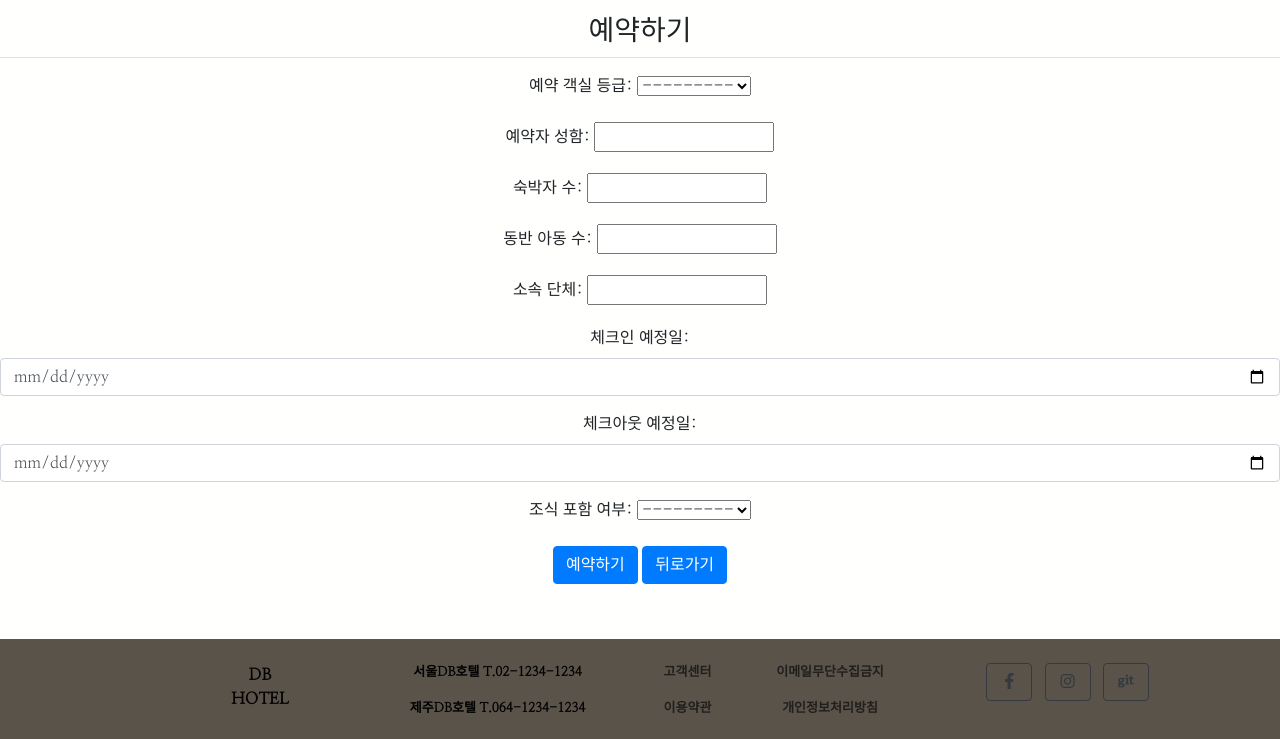
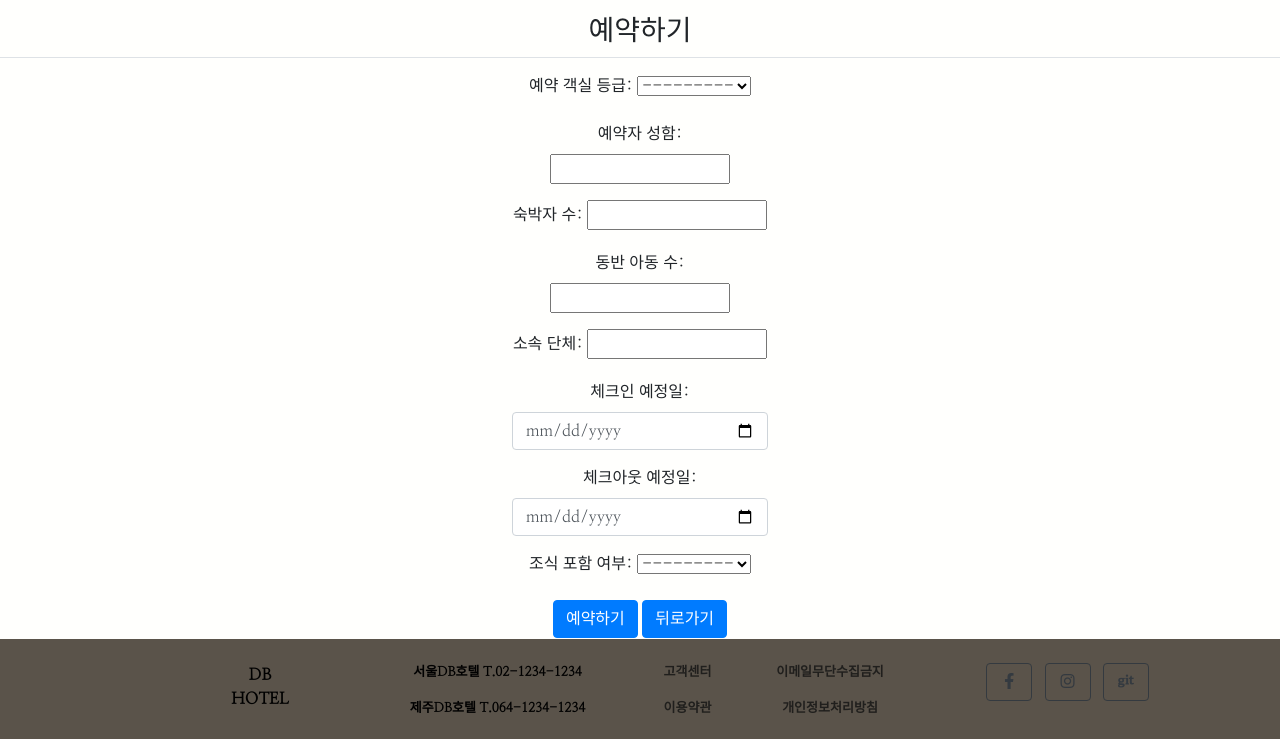
Before and after one commit to jaehoonkimm/DB_is_Free-Hotel_DB_System, a Django app: page /reservation/ in a window 1280 px wide. Shown: the part 61-800 px from the top of the page. Run offline with Django 3.2, Linux system fonts and the light colour scheme; data that the repository does not hold is empty; some libraries are stand-ins or nearby versions.

Commit message:
fix: adjust form size in reservation page

```diff
--- a/function/main_app/templates/reservation.html
+++ b/function/main_app/templates/reservation.html
@@ -13,7 +13,7 @@
 
 {% if not not_empty_rooms %}
     <h3 class="my-3 border-bottom pb-2">예약하기</h3>
-    <form method="post" class="post-form my-3">
+    <form method="post" class="post-form my-3" style="width: 20%; margin: 0 auto;">
         {% csrf_token %}
         {{ form.as_p }}
         <button type="submit" class="btn btn-primary">예약하기</button>
```
